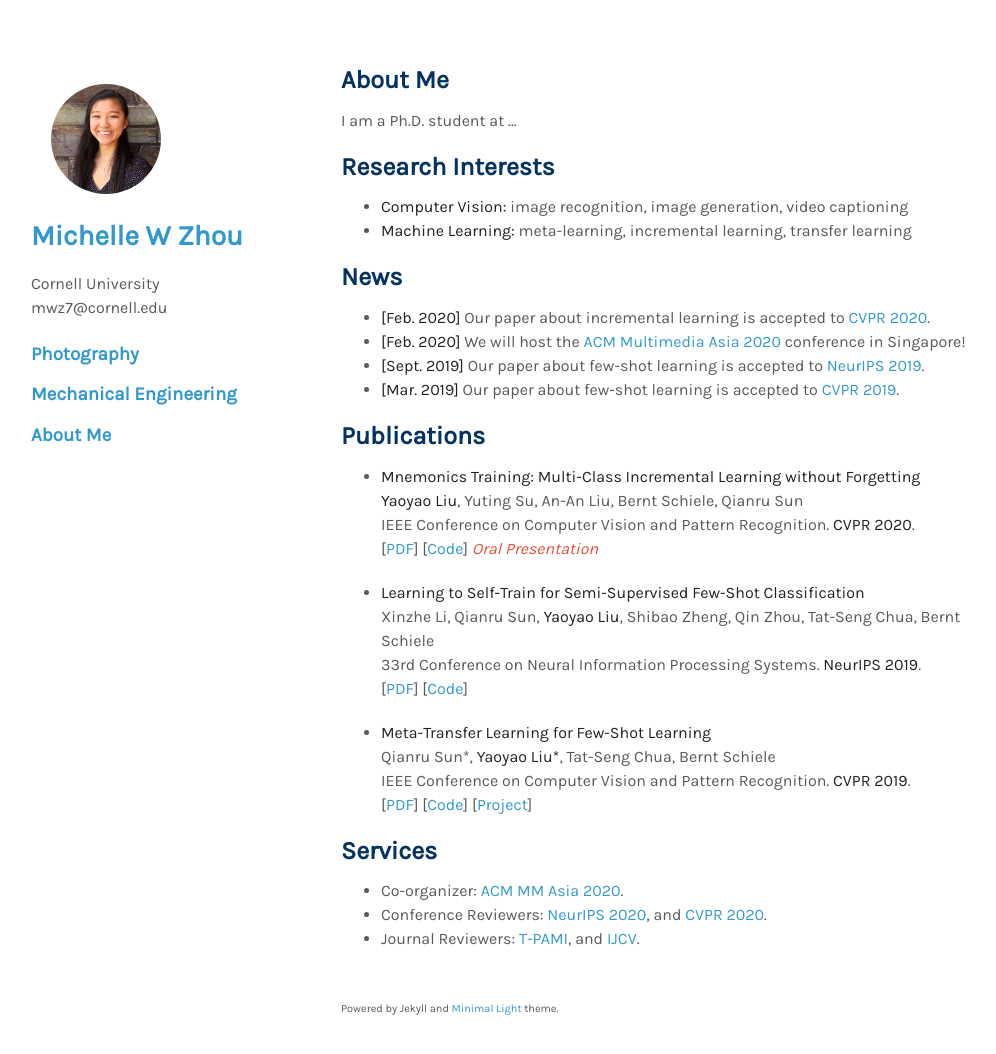
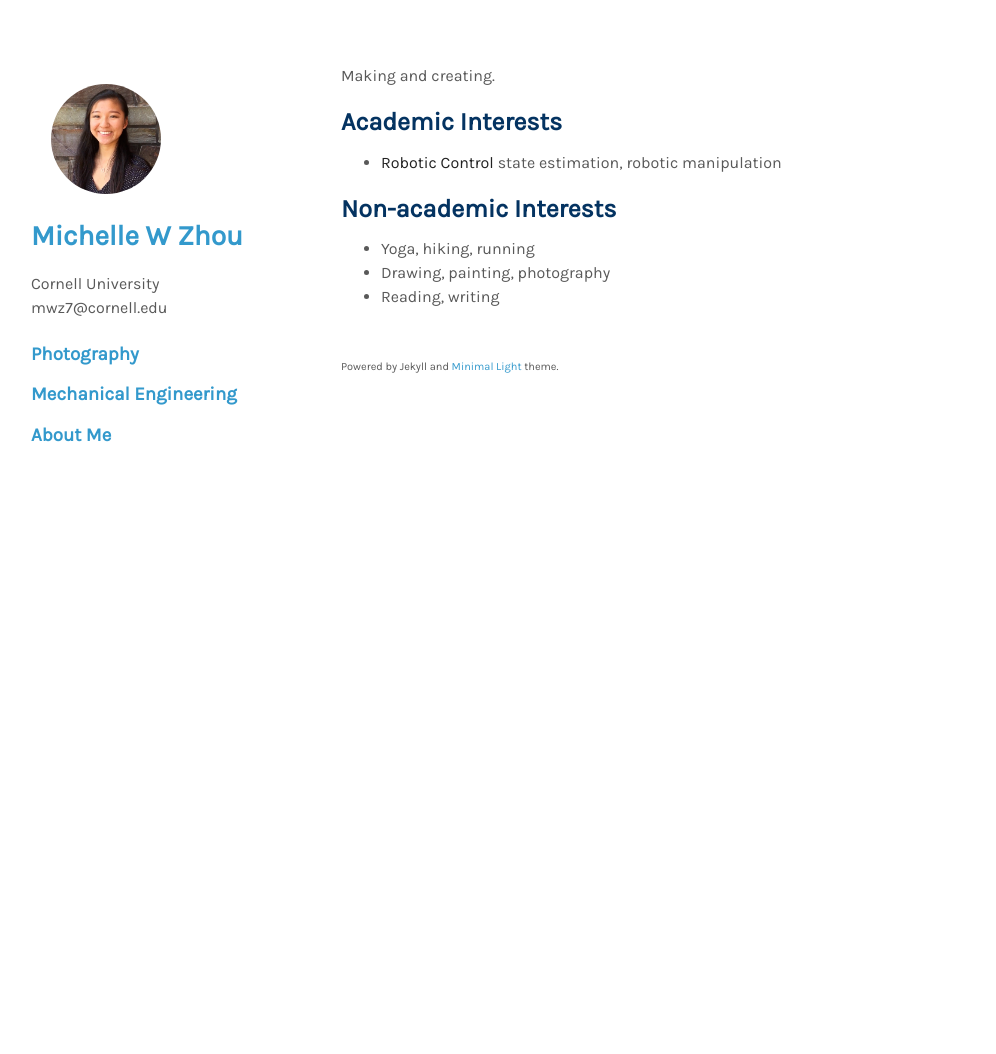
Before and after one commit to mwz724/mwz724.github.io, a Jekyll site: the page built from index.md, in a window 1280 px wide and 1089 px high. Shown: the top 1054 px of the window, without its empty margins (129-1125 px from the left). Built offline with Jekyll 4.4.1, drawn with Linux system fonts in a browser that asks for light colours; nearby versions of some CDN libraries; a style sheet for code colours, icons or effects is not loaded; our own code applies the rules of GitHub Pages for plain Markdown files.

Commit message:
Update index.md

```diff
--- a/index.md
+++ b/index.md
@@ -1,51 +1,14 @@
 ---
 layout: homepage
 ---
+Making and creating.
 
-## About Me
+## Academic Interests
 
-I am a Ph.D. student at ...
+- **Robotic Control** state estimation, robotic manipulation
 
-## Research Interests
+## Non-academic Interests
 
-- **Computer Vision:** image recognition, image generation, video captioning
-- **Machine Learning:** meta-learning, incremental learning, transfer learning
-
-## News
-
-- **[Feb. 2020]** Our paper about incremental learning is accepted to [CVPR 2020](http://cvpr2020.thecvf.com/).
-- **[Feb. 2020]** We will host the [ACM Multimedia Asia 2020](https://mmasia2020.org/) conference in Singapore!
-- **[Sept. 2019]** Our paper about few-shot learning is accepted to [NeurIPS 2019](https://nips.cc/Conferences/2019).
-- **[Mar. 2019]** Our paper about few-shot learning is accepted to [CVPR 2019](http://cvpr2019.thecvf.com/).
-
-## Publications
-
-- **Mnemonics Training: Multi-Class Incremental Learning without Forgetting**
-  <br>
-  **Yaoyao Liu**, Yuting Su, An-An Liu, Bernt Schiele, Qianru Sun
-  <br>
-  IEEE Conference on Computer Vision and Pattern Recognition. **CVPR 2020**.
-  <br>
-  [[PDF](https://arxiv.org/pdf/2002.10211.pdf)] [[Code](https://github.com/yaoyao-liu/mnemonics)] <strong><i style="color:#e74d3c">Oral Presentation</i></strong>
-
-- **Learning to Self-Train for Semi-Supervised Few-Shot Classification**
-  <br>
-  Xinzhe Li, Qianru Sun, **Yaoyao Liu**, Shibao Zheng, Qin Zhou, Tat-Seng Chua, Bernt Schiele
-  <br>
-  33rd Conference on Neural Information Processing Systems. **NeurIPS 2019**.
-  <br>
-  [[PDF](http://papers.nips.cc/paper/9216-learning-to-self-train-for-semi-supervised-few-shot-classification.pdf)] [[Code](https://github.com/xinzheli1217/learning-to-self-train)]
-
-- **Meta-Transfer Learning for Few-Shot Learning**
-  <br>
-  Qianru Sun\*, **Yaoyao Liu\***, Tat-Seng Chua, Bernt Schiele
-  <br>
-  IEEE Conference on Computer Vision and Pattern Recognition. **CVPR 2019**.
-  <br>
-  [[PDF](http://openaccess.thecvf.com/content_CVPR_2019/papers/Sun_Meta-Transfer_Learning_for_Few-Shot_Learning_CVPR_2019_paper.pdf)] [[Code](https://github.com/yaoyao-liu/meta-transfer-learning)] [[Project](https://mtl.yyliu.net/)]
-
-## Services
-
-- Co-organizer: [ACM MM Asia 2020](https://mmasia2020.org/).
-- Conference Reviewers: [NeurIPS 2020](https://neurips.cc/Conferences/2020), and [CVPR 2020](http://cvpr2020.thecvf.com/).
-- Journal Reviewers: [T-PAMI](https://ieeexplore.ieee.org/xpl/RecentIssue.jsp?punumber=34), and [IJCV](https://www.springer.com/journal/11263).
+- Yoga, hiking, running
+- Drawing, painting, photography
+- Reading, writing
```
